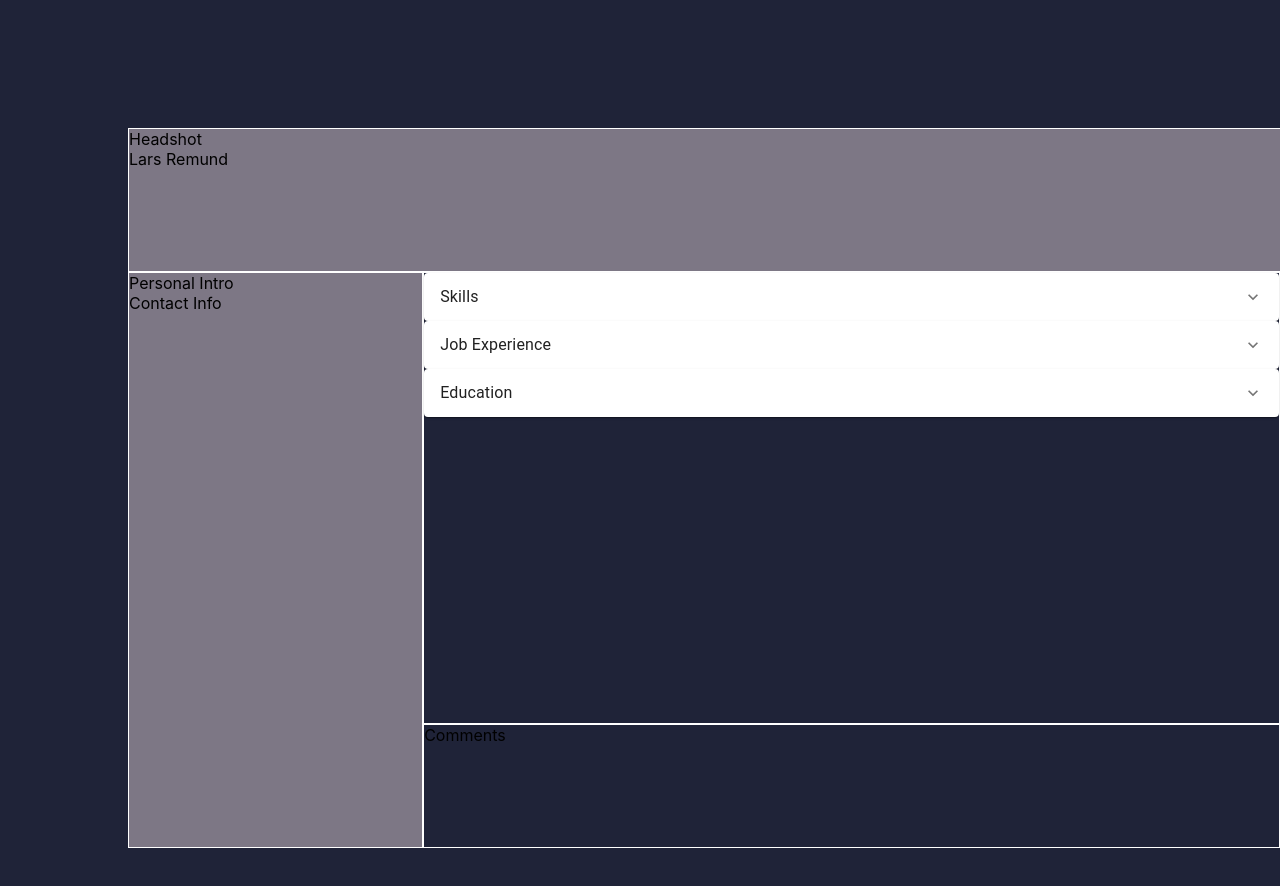
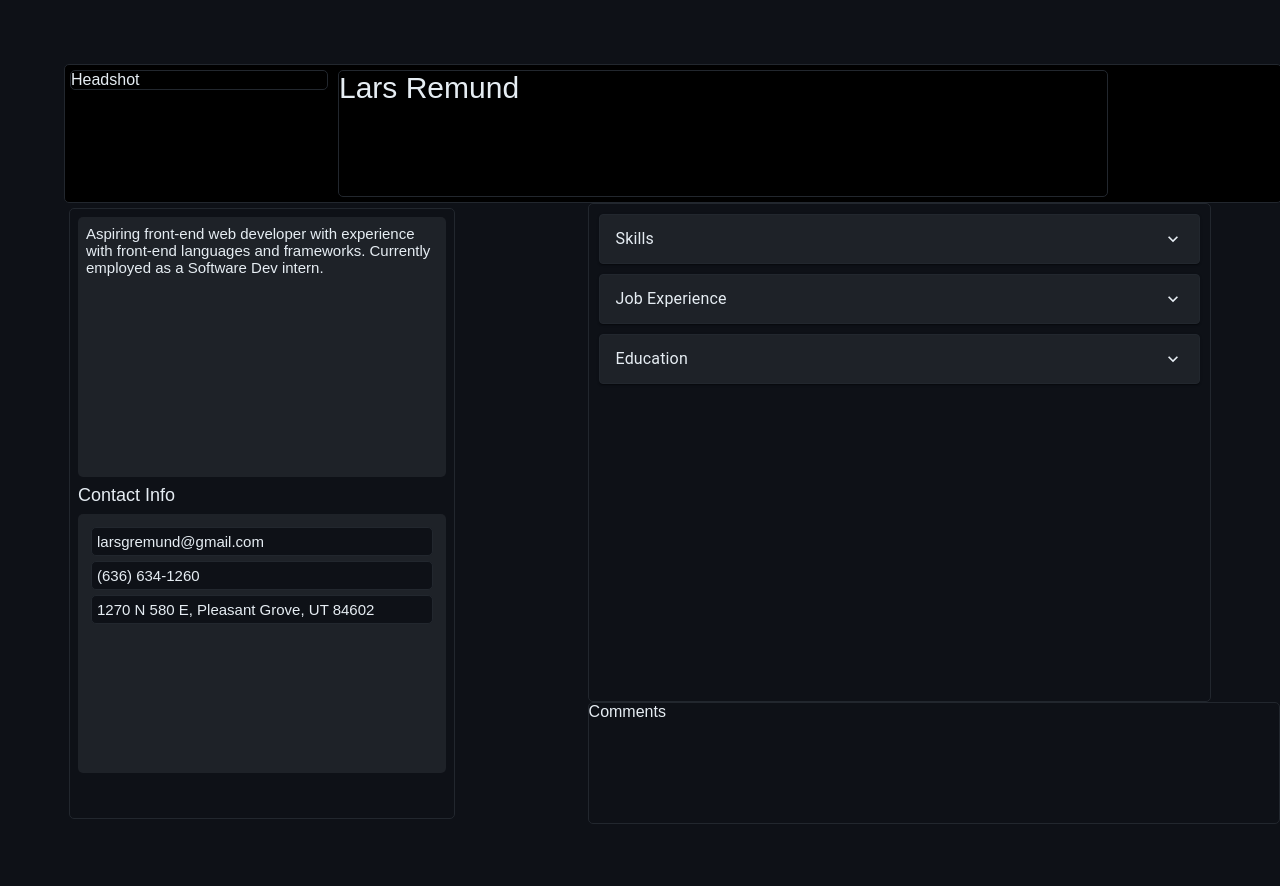
Before and after one commit to laremund/Proof-I-Can-React, a React (Create React App) app in the folder my-app/: page / in a window 1280 px wide. Shown: the top 886 px of the page. After the commit the page ends 864 px from the top, so only its background shows below. Built offline with nearby package versions, Linux system fonts and the light colour scheme.

Commit message:
Switched up color palette a bunch, started to implement containers the way that I like them

```diff
--- a/my-app/src/App.css
+++ b/my-app/src/App.css
@@ -1,24 +1,33 @@
 :root {
-  --primary-dark: #1f2338ff;
-  --primary-medium: #8696b0ff;
-  --primary-light: #eae7f1ff;
-  --secondary-dull: #7d7785ff;
-  --secondary-vivid: #786d8dff;
+  --dark: black;
+  --dark-ish: #0e1117;
+  --dark-medium: #1e2228;
+  --dark-border: #22272e;
+  --medium: #161c21;
+  --light: #e3e3e3;
+  --text-light: #e6edf3;
+
+  --header: 30px;
+  --subheader: 18px;
+  --body: 15px;
 }
 
 body {
-  background-color: var(--primary-dark);
+  background-color: var(--dark-ish);
+  color: var(--text-light);
+  font-family: Arial, Helvetica, sans-serif;
 }
+
 .resume {
   height: 100vh;
   width: 100vw;
 }
 
 .resume-container {
-  width: 90%;
-  height: 90%;
-  margin-top: 10%;
-  margin-left: 10%;
+  width: 95%;
+  height: 95%;
+  margin-top: 5%;
+  margin-left: 5%;
   display: grid;
   grid-template:
     "name name name"
@@ -28,25 +37,83 @@ body {
     "info comments comments";
 }
 
+.subheader {
+  font-size: var(--subheader);
+  margin-left: 8px;
+}
+
 .info-sidebar {
   grid-area: info;
-  background-color: var(--secondary-dull);
-  border: 1px solid white;
+  background-color: var(--dark-ish);
+  border: 1px solid var(--dark-border);
+  border-radius: 5px;
+  display: flex;
+  flex-direction: column;
+  max-width: 30vw;
+  margin: 5px;
+}
+
+.body-text {
+  height: 40%;
+  padding: 8px;
+  margin: 8px;
+  background-color: var(--dark-medium);
+  border-radius: 5px;
+  font-size: var(--body);
 }
 
 .headshot-name-header {
   grid-area: name;
-  background-color: var(--secondary-dull);
-  border: 1px solid white;
+  background-color: var(--dark);
+  border: 1px solid var(--dark-border);
+  border-radius: 5px;
+  display: flex;
+  flex-direction: row;
   width: 100%;
 }
 
+.headshot {
+  margin: 5px;
+  width: 20vw;
+  border: 1px solid var(--dark-border);
+  border-radius: 5px;
+}
+
+.name {
+  margin: 5px;
+  width: 60vw;
+  border: 1px solid var(--dark-border);
+  border-radius: 5px;
+  font-size: var(--header);
+}
+
+.accordion-section-container {
+  grid-area: accordion;
+  border: 1px solid var(--dark-border);
+  border-radius: 5px;
+  margin-right: 10%;
+}
+
 .accordion-section {
-  grid-area: accordion;
-  border: 1px solid white;
+}
+
+.info-box {
+  background-color: var(--dark-ish);
+  padding: 5px;
+  display: flex;
+  flex-direction: row;
+  justify-content: space-between;
+  border: 1px solid var(--dark-border);
+  border-radius: 5px;
+  margin: 5px;
+}
+
+.info-box div {
+  padding: 5px;
 }
 
 .comment-section {
   grid-area: comments;
-  border: 1px solid white;
+  border: 1px solid var(--dark-border);
+  border-radius: 5px;
 }
--- a/my-app/src/App.js
+++ b/my-app/src/App.js
@@ -12,16 +12,41 @@ function App() {
           <div className="name">Lars Remund</div>
         </header>
         <div className="info-sidebar">
-          <div className="personal-intro">Personal Intro</div>
-          <div className="contact-info">Contact Info</div>
+          <div className="body-text">
+            Aspiring front-end web developer with experience with front-end
+            languages and frameworks. Currently employed as a Software Dev
+            intern.
+          </div>
+          <div className="subheader">Contact Info</div>
+          <div className="body-text">
+            <div className="info-box">larsgremund@gmail.com</div>
+            <div className="info-box">{`(636) 634-1260`}</div>
+            <div className="info-box">
+              1270 N 580 E, Pleasant Grove, UT 84602
+            </div>
+          </div>
         </div>
-        <div className="accordion-section">
-          <FAQ
-            question="Skills"
-            answer="123-456-7890 | lars@mail.com | 123 This Court, NY, NY 12345"
-          />
-          <FAQ className="accordion" question="Job Experience" />
-          <FAQ className="accordion" question="Education" />
+        <div className="accordion-section-container">
+          <div className="accordion-section">
+            <FAQ question="Skills" />
+            <FAQ className="accordion" question="Job Experience" />
+            <FAQ
+              className="accordion"
+              question="Education"
+              answer={
+                <>
+                  <div className="info-box">
+                    <div>Utah State University</div>
+                    <div>Jan 2022 - Present</div>
+                  </div>
+                  <div className="info-box">
+                    <div>Brigham Young University</div>
+                    <div>Aug 2020 - May 2021</div>
+                  </div>
+                </>
+              }
+            />
+          </div>
         </div>
         <div className="comment-section">Comments</div>
       </div>
--- a/my-app/src/FAQ/FAQ.js
+++ b/my-app/src/FAQ/FAQ.js
@@ -13,6 +13,11 @@ export default function FAQ({ question, answer }) {
     <div>
       <Accordion
         className={styles.accordion}
+        sx={{
+          bgcolor: "#1e2228",
+          color: "#e6edf3",
+          border: "1px solid #22272e",
+        }}
         // square={true}
         // disableGutters={true}
         // onChange={handleChange}
@@ -20,7 +25,13 @@ export default function FAQ({ question, answer }) {
         <AccordionSummary
           // className={isExpanded ? styles.summaryExpanded : null}
           expandIcon={
-            <ExpandMoreIcon className={styles.expandIcon} fontSize="small" />
+            <ExpandMoreIcon
+              className={styles.expandIcon}
+              fontSize="small"
+              sx={{
+                fill: "#e6edf3",
+              }}
+            />
           }
         >
           <div className={styles.summaryContainer}>
--- a/my-app/src/FAQ/faq.module.css
+++ b/my-app/src/FAQ/faq.module.css
@@ -1,20 +1,15 @@
-
 .accordion {
-
+  margin: 10px;
 }
 
 .summaryExpanded {
-
 }
 
 .expandIcon {
-
 }
 
 .details {
-
 }
 
 .answerTypography {
-
 }
```
Also changed, not shown: 1 other file (tests, documents, lock files or other folders).
